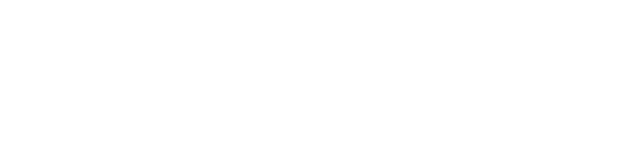
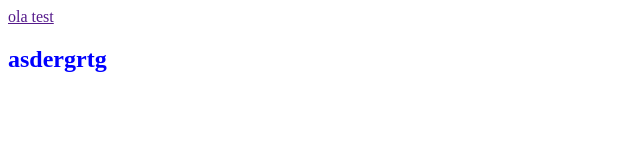
Before and after one commit to WhoIsArii/prototipo-web, a website: page index.html in a window 1280 px wide. Shown: the whole page, without its empty margins (0-640 px from the left). Drawn offline with Linux system fonts and the light colour scheme.

Commit message:
hice unos cambios en el index.html

```diff
--- a/index.html
+++ b/index.html
@@ -7,6 +7,7 @@
     <title>Prototipo</title>
 </head>
 <body>
-
+    <a href="">ola test</a>
+    <h2>asdergrtg</h2>
 </body>
 </html>
```
